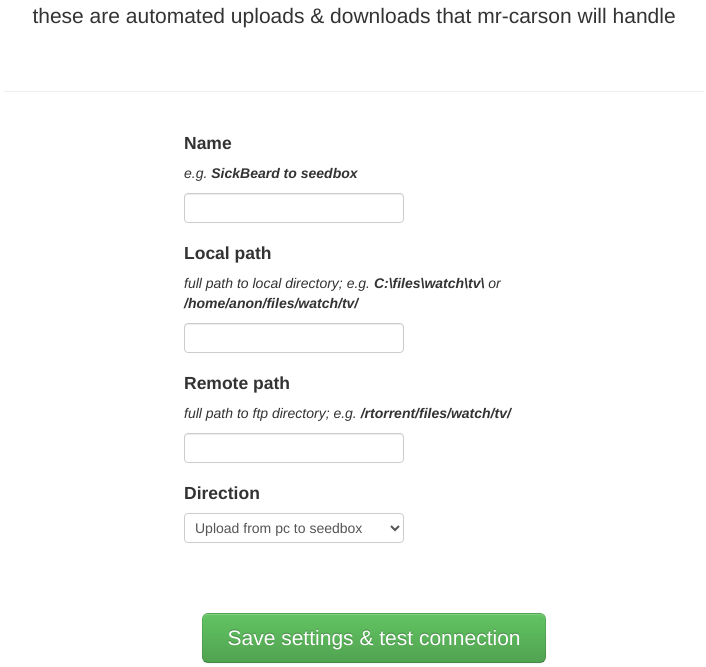
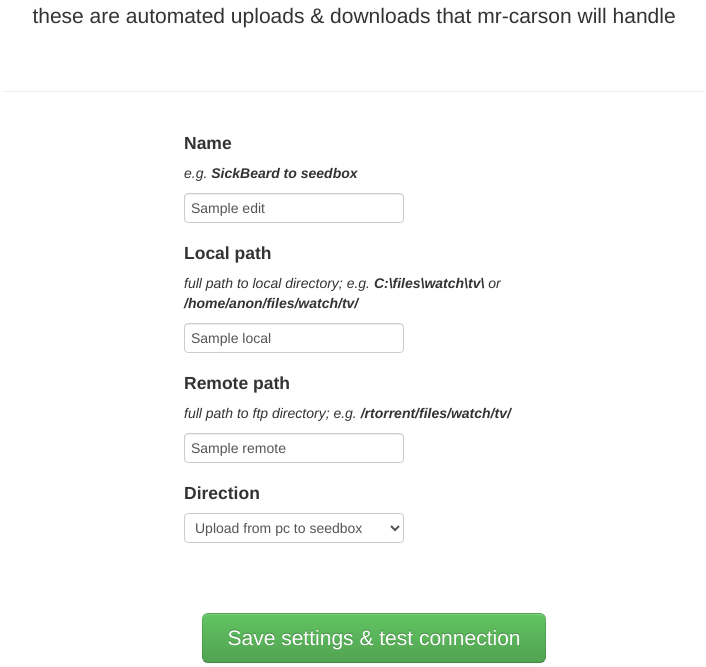
Before and after one commit to eightaitch/mr-carson, a Flask app: template templates/tasks.html in a window 1280 px wide. Shown: the part 315-982 px from the top of the page, without its empty margins (286-992 px from the left). Run offline with Flask 2, Linux system fonts and the light colour scheme; the template is opened without the code that fills it: most values are stand-ins (such as "Sample title", 1, 10 or a date in 2020).

Commit message:
get variables fill task inputs for retries

```diff
--- a/app.py
+++ b/app.py
@@ -80,6 +80,7 @@ def edit_server():
 
 @app.route('/tasks/', methods=['GET'])
 def tasks():
+    # populate form if GET sent
     results = g.db.execute('select * from tasks where up=1 order by name asc')
     uploads = [dict(name=row[1],
                     local=row[2],
@@ -90,7 +91,7 @@ def tasks():
                     local=row[2],
                     remote=row[3],
                     up=row[4]) for row in results.fetchall()]
-    return render_template('tasks.html', uploads=uploads, downloads=downloads)
+    return render_template('tasks.html', uploads=uploads, downloads=downloads, edit=request.args)
 
 @app.route('/tasks/', methods=['POST'])
 def add_task():
--- a/templates/tasks.html
+++ b/templates/tasks.html
@@ -23,22 +23,22 @@
         <div class="span5 offset2">
               <h4>Name</h4>
               <p><em>e.g. <b>SickBeard to seedbox</b></em></p>
-              <input type="text" name="name" value="" />
+              <input type="text" name="name" value="{{ edit.name }}" />
 
               <h4>Local path</h4>
               <p><em>full path to local directory; e.g. <b>C:\files\watch\tv\</b> or <b>/home/anon/files/watch/tv/</b></em></p>
-              <input type="text" name="local" value="" />
+              <input type="text" name="local" value="{{ edit.local}}" />
 
               <h4>Remote path</h4>
               <p><em>full path to ftp directory; e.g. <b>/rtorrent/files/watch/tv/</b></em>
               </p>
-              <input type="text" name="remote" value="" />
+              <input type="text" name="remote" value="{{ edit.remote }}" />
 
               <h4>Direction</h4>
               <p></p>
               <select name="up">
-                <option value="1">Upload from pc to seedbox</option>
-                <option value="0">Download from seedbox to pc</option>
+                <option value="1" {% if edit.up == "1" %} selected="selected" {% endif %}>Upload from pc to seedbox</option>
+                <option value="0" {% if edit.up == "0" %} selected="selected" {% endif %}>Download from seedbox to pc</option>
               </select>
            <div class="jumbotron">
                 <input type="submit" value="Save settings & test connection" class="btn btn-large btn-success">
```
